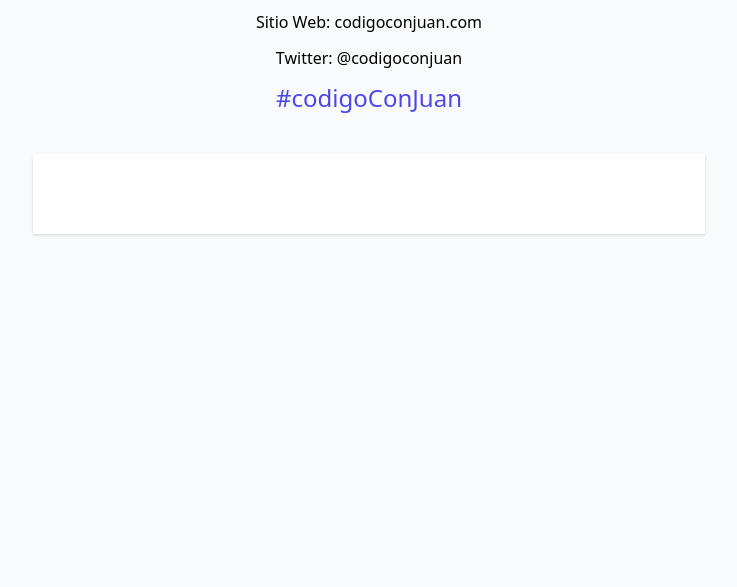
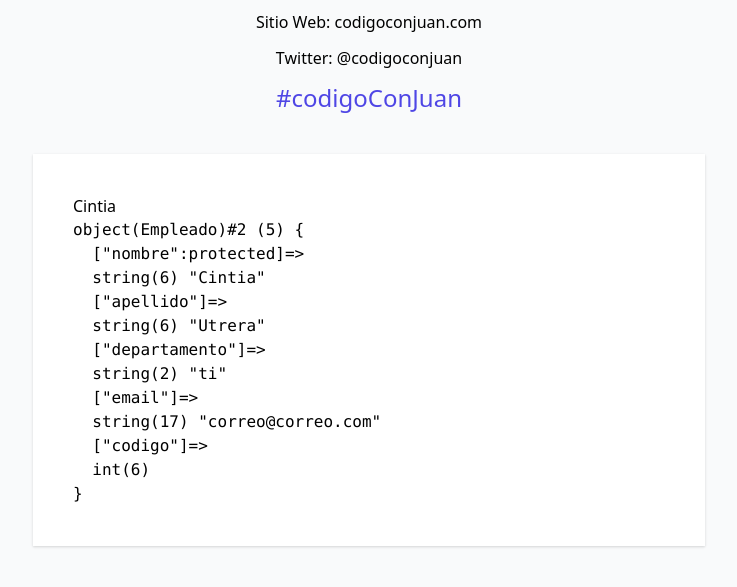
Before and after one commit to CintiaUtrera/Practicas-con-POO, a PHP site: page /08.php in a window 1280 px wide. Shown: the part 150-737 px from the top of the page, without its empty margins (271-1008 px from the left). Run offline with PHP 8.4, Linux system fonts and the light colour scheme.

Commit message:
modificadores de acceso

```diff
--- a/08.php
+++ b/08.php
@@ -1,2 +1,38 @@
 <?php
 include 'includes/header.php';
+
+// Modificadores de acceso-> //public, private, protected//
+// public = puedes acceder a sus valores desde la clase
+// private = codigo mas cerrado
+// protected = acceso unicamnete en la clase
+class Empleado {  // clase
+    protected $nombre;  // atributos
+    public $apellido;
+    public $departamento;
+    public $email;
+    public $codigo;
+    // todos los atributos se conocen como ABSTRACION
+
+    public function __construct($nombre, $apellido, $departamento, $email, $codigo)
+    //constructor se manda a llamar en automatico cuando fue instanciada una clase
+    {
+        $this->nombre = $nombre; // this hace referencia a los atributos
+        $this->apellido = $apellido;
+        $this->departamento = $departamento;
+        $this->email = $email;
+        $this->codigo = $codigo;
+    }
+    public function obtenerNombre()
+    {
+        return $this->nombre;
+    }
+
+}
+
+
+$cintia = new Empleado('Cintia', 'Utrera', 'ti', 'correo@correo.com', 006); // ('Cintia')= Argumento
+echo $cintia->obtenerNombre();
+
+echo "<pre>"; // etiqueta prev: formatea los objetos
+var_dump($cintia); // funcion interna de php
+echo "</pre>";
```
